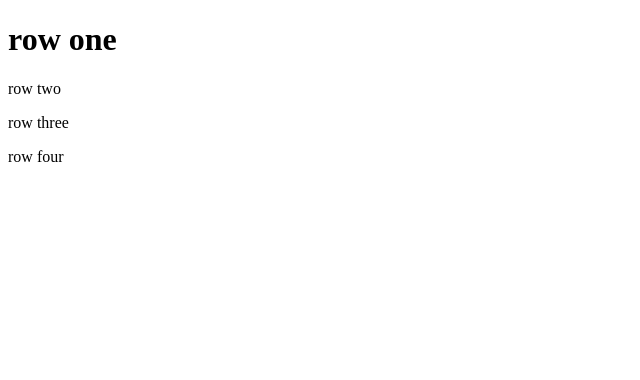
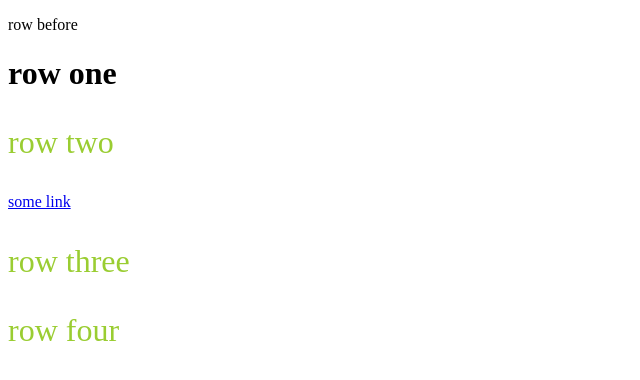
Before and after one commit to sun-n-y/selectorsPt2, a plain HTML site: page index.html in a window 1280 px wide. Shown: the whole page, without its empty margins (0-640 px from the left). Drawn offline with Linux system fonts and the light colour scheme.

Commit message:
add styles html structure

```diff
--- a/index.html
+++ b/index.html
@@ -8,8 +8,10 @@
     <title>Selectors pt 2</title>
   </head>
   <body>
+    <p>row before</p>
     <h1>row one</h1>
     <p>row two</p>
+    <a href="#">some link</a>
     <p>row three</p>
     <p>row four</p>
   </body>
--- a/main.css
+++ b/main.css
@@ -1 +1,6 @@
 /* selectors pt 2:  */
+
+h1 ~ p {
+  font-size: 2rem;
+  color: yellowgreen;
+}
```
